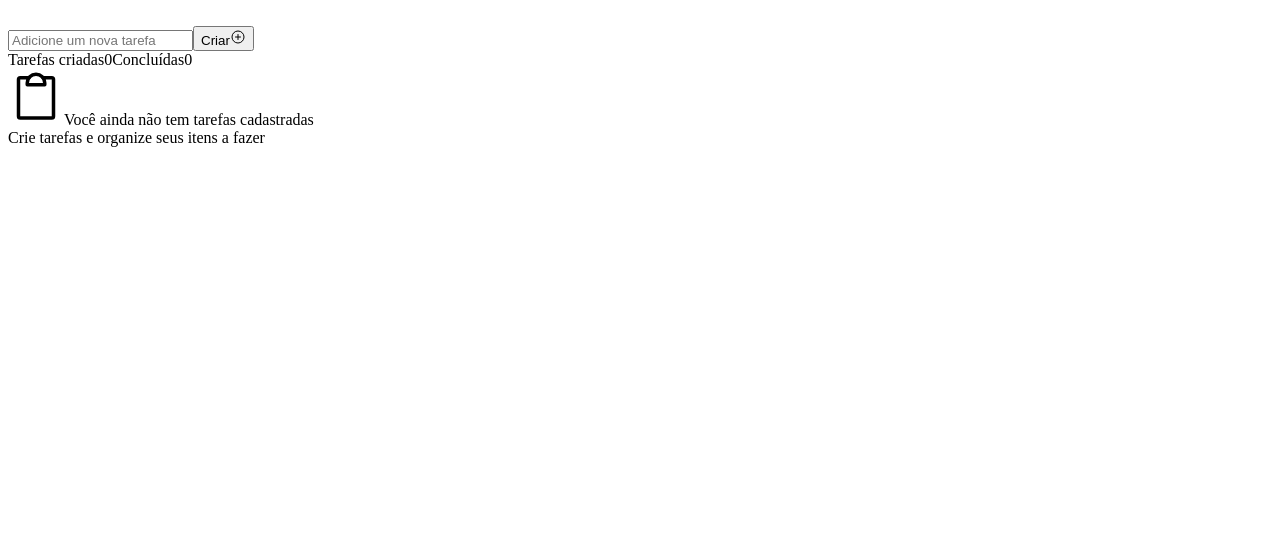
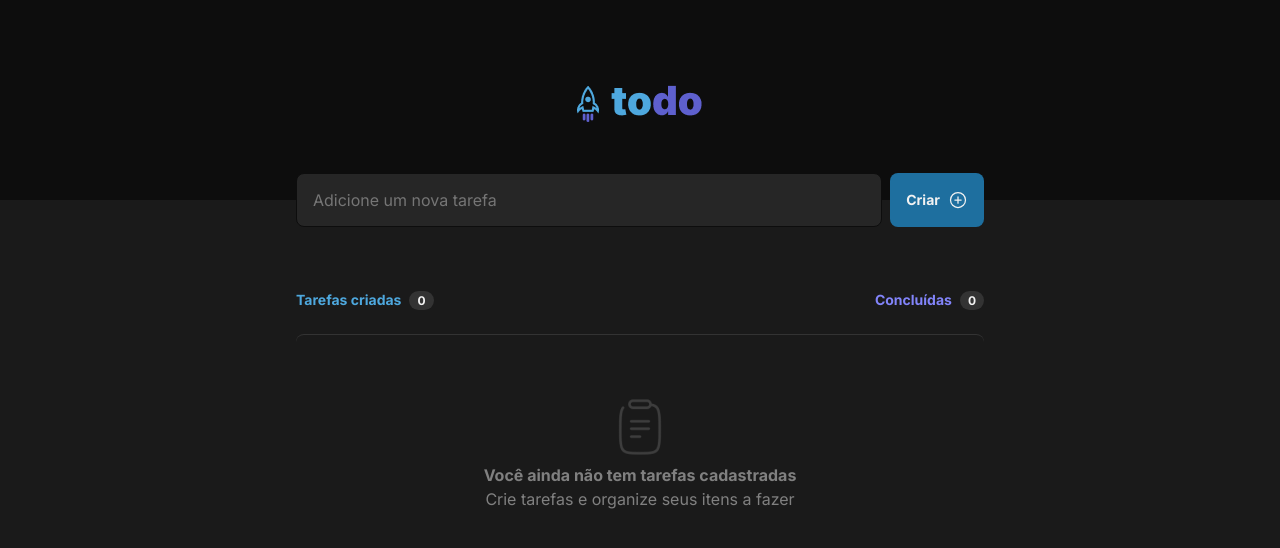
Before and after one commit to marcosvbs/todo, a React (Vite) app: page / in a window 1280 px wide. Shown: the top 548 px of the page. Built offline with nearby package versions, Linux system fonts and the light colour scheme.

Commit message:
create and add styles to `global.css` and `App.module.css`

```diff
--- a/index.html
+++ b/index.html
@@ -1,8 +1,18 @@
-<!doctype html>
-<html lang="en">
+<!DOCTYPE html>
+<html lang="pt-br">
   <head>
     <meta charset="UTF-8" />
+
+    <link rel="preconnect" href="https://fonts.googleapis.com" />
+    <link rel="preconnect" href="https://fonts.gstatic.com" crossorigin />
+
     <meta name="viewport" content="width=device-width, initial-scale=1.0" />
+
+    <link
+      href="https://fonts.googleapis.com/css2?family=Inter:wght@400;700&display=swap"
+      rel="stylesheet"
+    />
+
     <title>Todo</title>
   </head>
   <body>
--- /dev/null
+++ b/src/App.module.css
@@ -0,0 +1,151 @@
+.header {
+  width: 100%;
+  height: 12.5rem;
+
+  margin-bottom: -1.6875rem;
+
+  background: var(--gray-700);
+
+  display: flex;
+  flex-direction: row;
+  justify-content: center;
+  align-items: center;
+}
+
+.main {
+  max-width: 46rem;
+
+  margin: 0 auto;
+  padding: 0 1.5rem;
+
+  display: flex;
+  flex-direction: column;
+
+  gap: 4rem;
+}
+
+.createNewTaskForm {
+  display: flex;
+  flex-direction: row;
+
+  gap: 0.5rem;
+}
+
+.createNewTaskForm input {
+  max-height: 3.375rem;
+
+  padding: 1rem;
+
+  border: 1px solid var(--gray-700);
+  border-radius: 8px;
+
+  color: var(--gray-300);
+  font-size: 1rem;
+  font-weight: 400;
+
+  background: var(--gray-500);
+
+  flex: 1;
+}
+
+.createNewTaskForm input:focus {
+  border: 1px solid transparent;
+  outline: 1px solid var(--purple-400);
+
+  color: var(--gray-100);
+}
+
+.createNewTaskForm button {
+  max-height: 3.375rem;
+
+  padding: 1rem;
+
+  border: none;
+  border-radius: 8px;
+
+  color: var(--gray-100);
+  font-size: 0.875rem;
+  font-weight: 700;
+  line-height: 0;
+
+  background: var(--blue-400);
+
+  display: flex;
+  flex-direction: row;
+  justify-content: center;
+  align-items: center;
+
+  gap: 0.5rem;
+
+  cursor: pointer;
+}
+
+.createNewTaskForm button:hover {
+  background: var(--blue-200);
+}
+
+.content {
+  display: flex;
+  flex-direction: column;
+  gap: 1.5rem;
+}
+
+.taskListSummary {
+  display: flex;
+  flex-direction: row;
+  justify-content: space-between;
+}
+
+.taskListSummary div {
+  display: flex;
+  flex-direction: row;
+
+  gap: 0.5rem;
+}
+
+.createdTasksSummary {
+  color: var(--blue-200);
+  font-size: 0.875rem;
+  font-weight: 700;
+}
+
+.doneTasksSummary {
+  color: var(--purple-200);
+  font-size: 0.875rem;
+  font-weight: 700;
+}
+
+.counter {
+  padding: 0.125rem 0.5rem;
+
+  color: var(--gray-100);
+  border-radius: 999px;
+
+  font-size: 0.75rem;
+  font-weight: 700;
+
+  background: var(--gray-400);
+}
+
+.taskList {
+  padding-top: 4rem;
+
+  border-top: 1px solid var(--gray-400);
+  border-radius: 8px;
+
+  color: var(--gray-300);
+  font-size: 1rem;
+  font-weight: 400;
+  line-height: 0.5;
+
+  display: flex;
+  flex-direction: column;
+  justify-content: center;
+  align-items: center;
+
+  gap: 1rem;
+}
+
+.taskList strong {
+  font-weight: 700;
+}
--- a/src/App.tsx
+++ b/src/App.tsx
@@ -1,34 +1,46 @@
-import { PlusCircle, Clipboard } from "phosphor-react";
+import "./global.css";
+import styles from "./App.module.css";
+
+import todoLogo from "./assets/todo-logo.png";
+import clipboard from "./assets/clipboard.png";
+
+import { PlusCircle } from "phosphor-react";
 
 export function App() {
   return (
     <>
-      <header>
-        <img src="" alt="" />
+      <header className={styles.header}>
+        <img src={todoLogo} />
       </header>
 
-      <main>
-        <form>
-          <input type="text" placeholder="Adicione um nova tarefa" />
+      <main className={styles.main}>
+        <form className={styles.createNewTaskForm}>
+          <input type="text" placeholder="Adicione um nova tarefa" required />
 
           <button type="submit">
             Criar
-            <PlusCircle size={16} />
+            <PlusCircle size={20} />
           </button>
         </form>
 
-        <div>
-          <div className="taskListSummary">
-            <span className="createdTasksSummary">Tarefas criadas</span>
-            <span className="counter">0</span>
+        <div className={styles.content}>
+          <div className={styles.taskListSummary}>
+            <div>
+              <span className={styles.createdTasksSummary}>
+                Tarefas criadas
+              </span>
+              <span className={styles.counter}>0</span>
+            </div>
 
-            <span className="doneTasksSummary">Concluídas</span>
-            <span className="counter">0</span>
+            <div>
+              <span className={styles.doneTasksSummary}>Concluídas</span>
+              <span className={styles.counter}>0</span>
+            </div>
           </div>
 
-          <div className="taskList">
-            <Clipboard size={56} />
-            Você ainda não tem tarefas cadastradas <br />
+          <div className={styles.taskList}>
+            <img src={clipboard} alt="Icone de prancheta" />
+            <strong>Você ainda não tem tarefas cadastradas</strong>
             Crie tarefas e organize seus itens a fazer
           </div>
         </div>
--- /dev/null
+++ b/src/global.css
@@ -0,0 +1,34 @@
+:root {
+  --gray-700: #0d0d0d;
+  --gray-600: #1a1a1a;
+  --gray-500: #262626;
+  --gray-400: #333333;
+  --gray-300: #808080;
+  --gray-200: #d9d9d9;
+  --gray-100: #f2f2f2;
+
+  --purple-400: #5e60ce;
+  --purple-200: #8284fa;
+
+  --blue-400: #1e6f9f;
+  --blue-200: #4ea8de;
+
+  --red-200: #e25858;
+}
+
+* {
+  padding: 0;
+  margin: 0;
+  box-sizing: border-box;
+}
+
+body,
+input,
+button,
+span {
+  font-family: "Inter", sans-serif;
+}
+
+body {
+  background: var(--gray-600);
+}
```
Also changed, not shown: src/assets/clipboard.png (added), src/assets/todo-logo.png (added).
